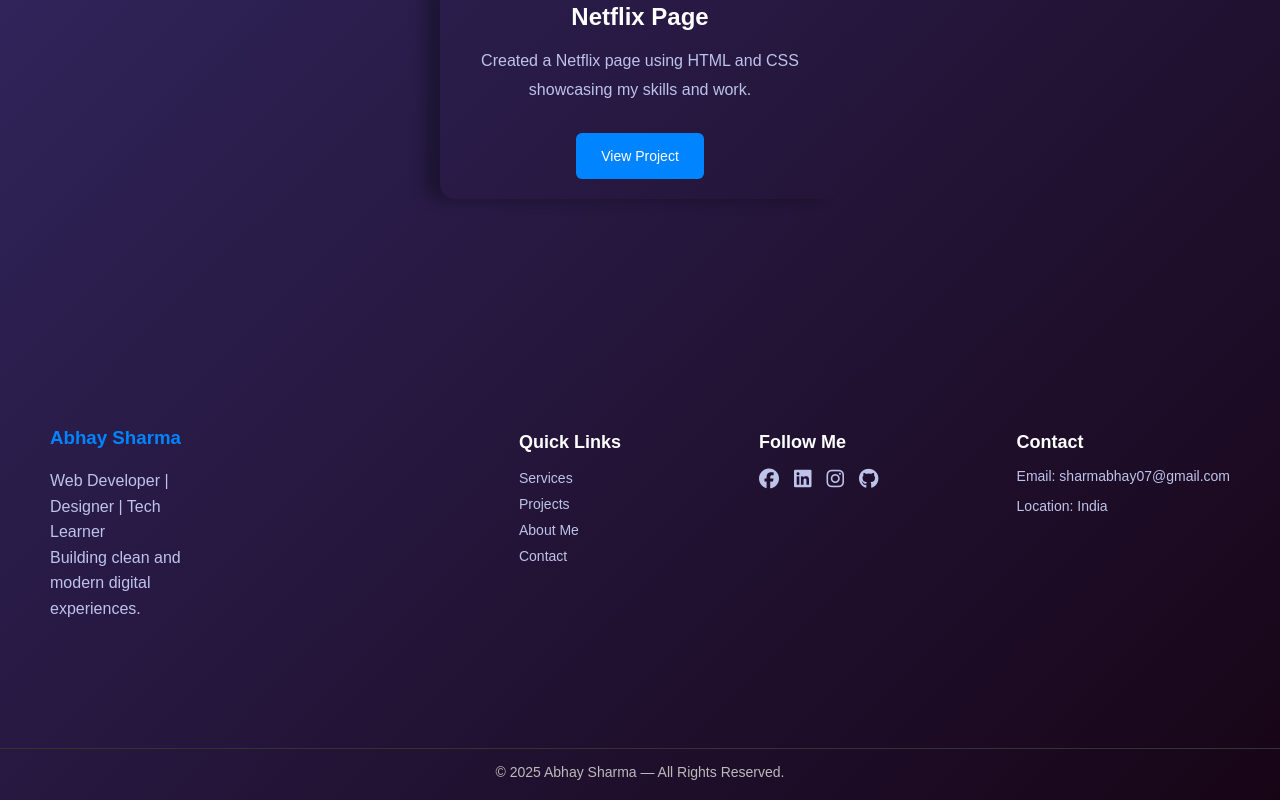
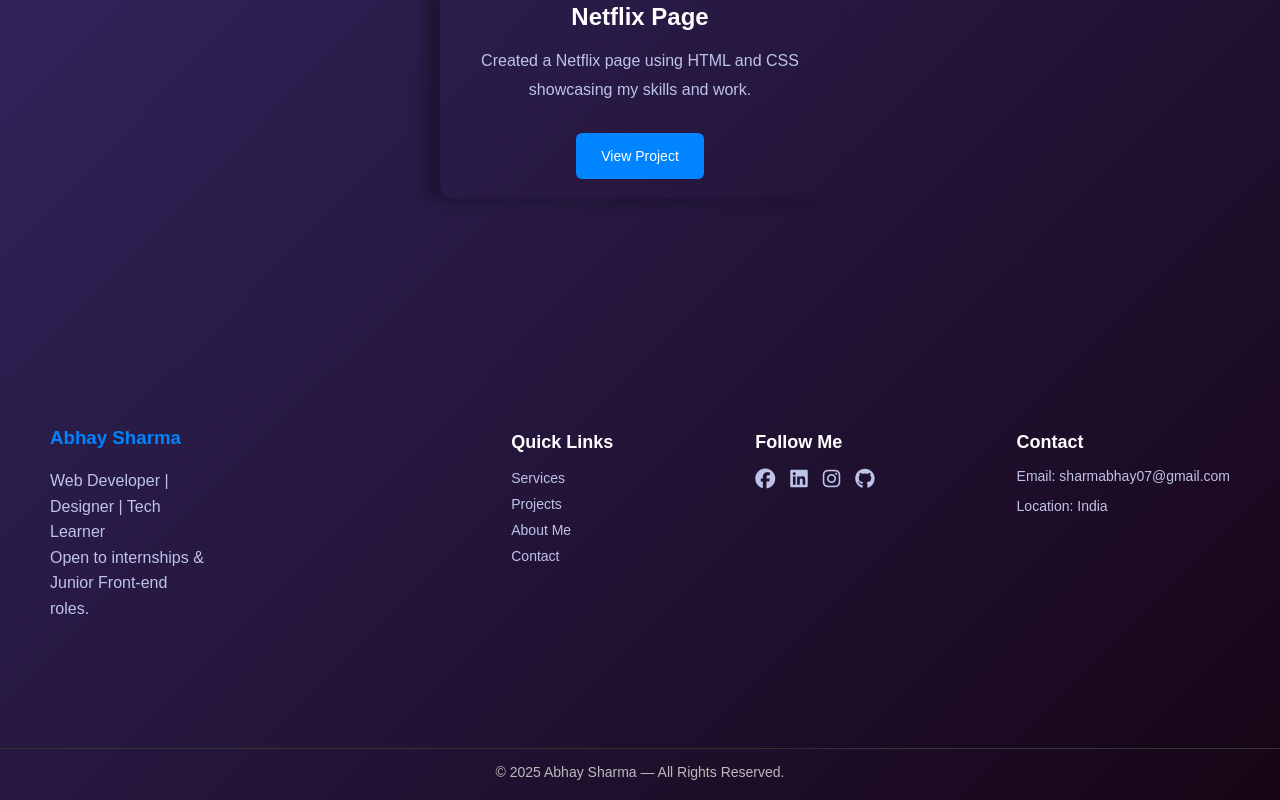
Before and after one commit to sharmabhay07-coder/Portfolio, a React (Vite) app: page /#/ in a window 1280 px wide. Shown: the part 3188-3988 px from the top of the page. Built offline with nearby package versions, Linux system fonts and the light colour scheme.

Commit message:
Maa ka bharosha

```diff
--- a/src/components/Footer.jsx
+++ b/src/components/Footer.jsx
@@ -8,7 +8,7 @@
           <p>
             Web Developer | Designer | Tech Learner
             <br />
-            Building clean and modern digital experiences.
+           Open to internships & Junior Front-end roles.
           </p>
         </div>
 
--- a/src/components/Navbar.jsx
+++ b/src/components/Navbar.jsx
@@ -1,10 +1,12 @@
-import { Link } from "react-router-dom";
+import { Link, useNavigate } from "react-router-dom";
 import logo from "../assets/logo.png"
 
 export default function Navbar() {
+const navigate = useNavigate();
+
   return (
     <div className="navbar">
-      <img src={logo} alt="logo"/>
+      <img src={logo} alt="logo" onClick={()=> {navigate("/")}}/>
 
       <div className="home">
         <div className="home-a"> <Link to="/">Home</Link> </div>
```
Also changed, not shown: src/Hero.jsx (line endings or trailing spaces).
